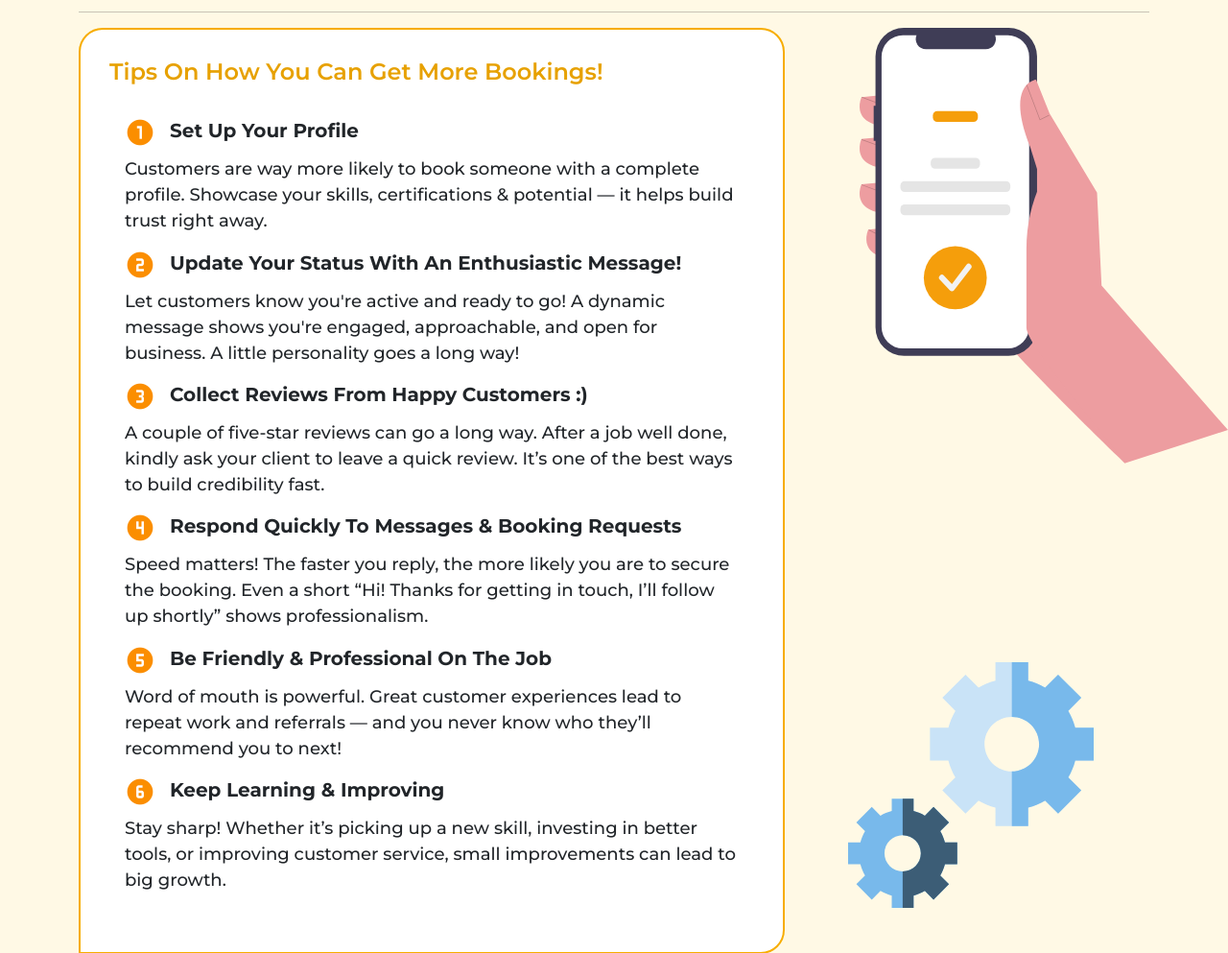
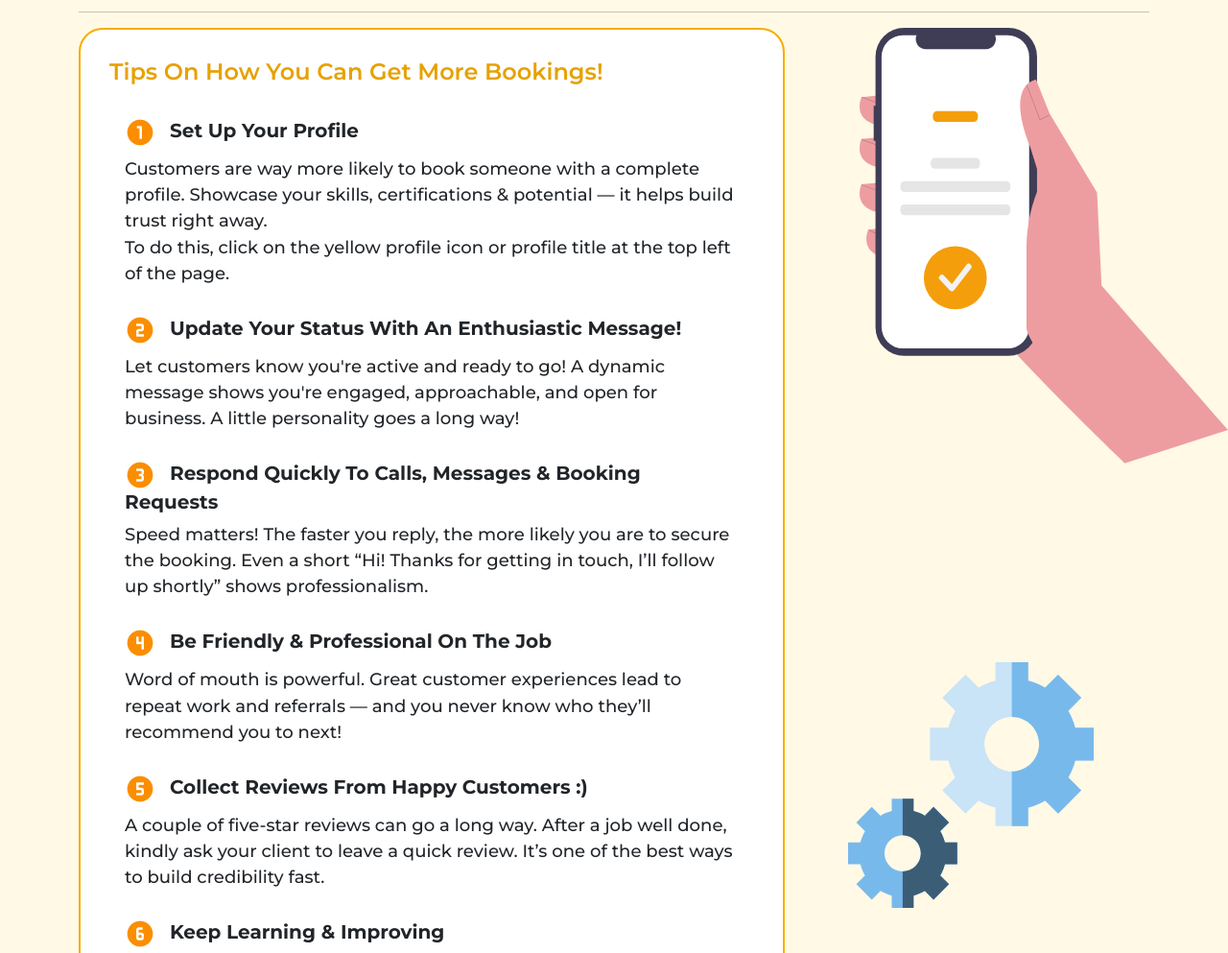
Before and after one commit to nadinelathifah/git_final_project_2025, a Flask app: page /task/dashboard in a window 1280 px wide. Shown: the part 1002-1995 px from the top of the page at 96% size. Run offline with Flask 3, Linux system fonts and the light colour scheme; data comes from the database, SQL or seed files in the repository.

Commit message:
EDITED: tips content on task dashboard

```diff
--- a/application/static/dashboard.css
+++ b/application/static/dashboard.css
@@ -65,6 +65,7 @@
 #tp-dashboard .card-body p {
     font-size: 1.13rem;
     font-weight: 500;
+    margin-bottom: 30px;
 }
 
 #tp-dashboard .material-symbols-outlined {
--- a/application/templates/tp_dashboard.html
+++ b/application/templates/tp_dashboard.html
@@ -16,15 +16,17 @@
                     </div>
                     <div class="card-body">
                         <h5><span class="material-symbols-outlined">counter_1</span><strong>Set up your profile</strong></h5>
-                        <p>Customers are way more likely to book someone with a complete profile. Showcase your skills, certifications & potential — it helps build trust right away.</p>
+                        <p>Customers are way more likely to book someone with a complete profile. Showcase your skills, certifications & potential — it helps build trust right away.
+                           <br> To do this, click on the yellow profile icon or profile title at the top left of the page.
+                        </p>
                         <h5><span class="material-symbols-outlined">counter_2</span><strong>Update your status with an enthusiastic message!</strong></h5>
                         <p>Let customers know you're active and ready to go! A dynamic message shows you're engaged, approachable, and open for business. A little personality goes a long way!</p>
-                        <h5><span class="material-symbols-outlined">counter_3</span><strong>Collect reviews from happy customers :)</strong></h5>
+                        <h5><span class="material-symbols-outlined">counter_3</span><strong>Respond Quickly to Calls, Messages & Booking Requests</strong></h5>
+                        <p>Speed matters! The faster you reply, the more likely you are to secure the booking. Even a short “Hi! Thanks for getting in touch, I’ll follow up shortly” shows professionalism.</p>
+                        <h5><span class="material-symbols-outlined">counter_4</span><strong>Be Friendly & Professional On the Job</strong></h5>
+                        <p>Word of mouth is powerful. Great customer experiences lead to repeat work and referrals — and you never know who they’ll recommend you to next!</p>
+                        <h5><span class="material-symbols-outlined">counter_5</span><strong>Collect reviews from happy customers :)</strong></h5>
                         <p>A couple of five-star reviews can go a long way. After a job well done, kindly ask your client to leave a quick review. It’s one of the best ways to build credibility fast.</p>
-                        <h5><span class="material-symbols-outlined">counter_4</span><strong>Respond Quickly to Messages & Booking Requests</strong></h5>
-                        <p>Speed matters! The faster you reply, the more likely you are to secure the booking. Even a short “Hi! Thanks for getting in touch, I’ll follow up shortly” shows professionalism.</p>
-                        <h5><span class="material-symbols-outlined">counter_5</span><strong>Be Friendly & Professional On the Job</strong></h5>
-                        <p>Word of mouth is powerful. Great customer experiences lead to repeat work and referrals — and you never know who they’ll recommend you to next!</p>
                         <h5><span class="material-symbols-outlined">counter_6</span><strong>Keep Learning & Improving</strong></h5>
                         <p>Stay sharp! Whether it’s picking up a new skill, investing in better tools, or improving customer service, small improvements can lead to big growth.</p>
                     </div>
```
